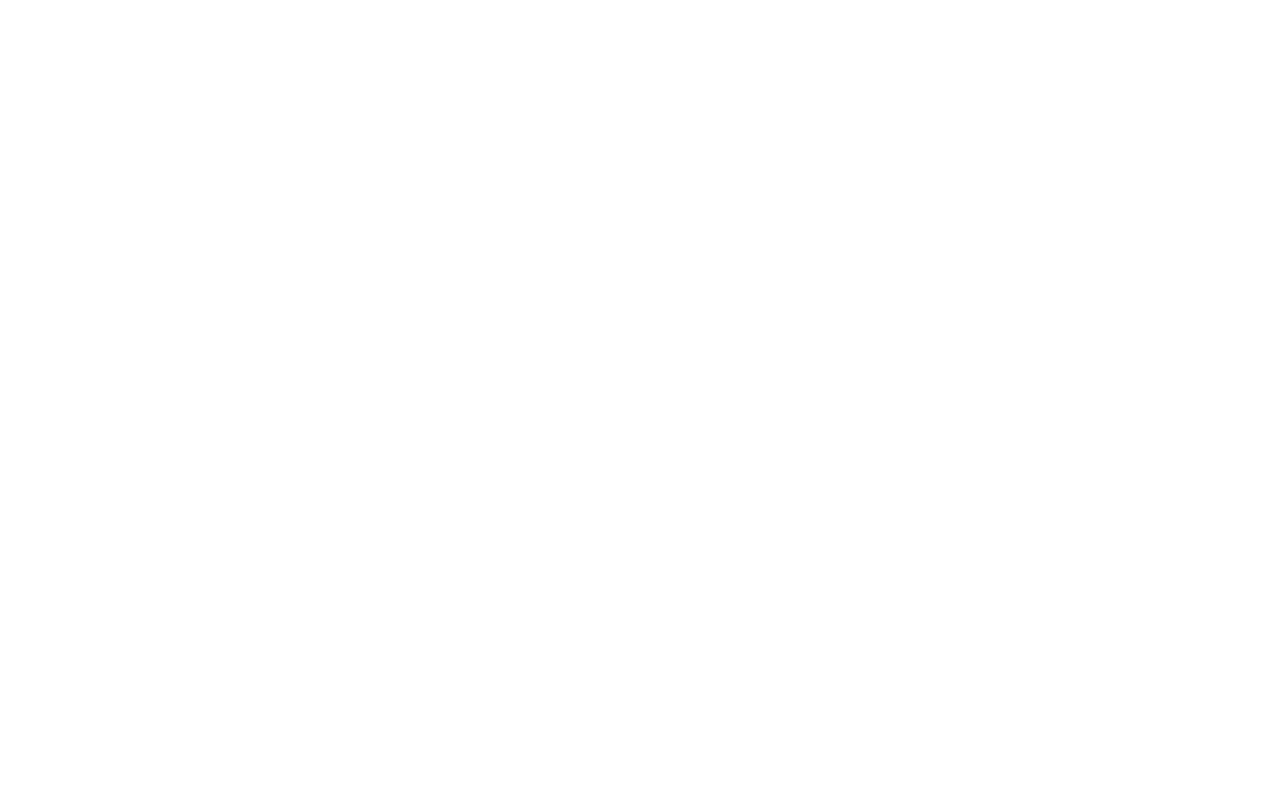
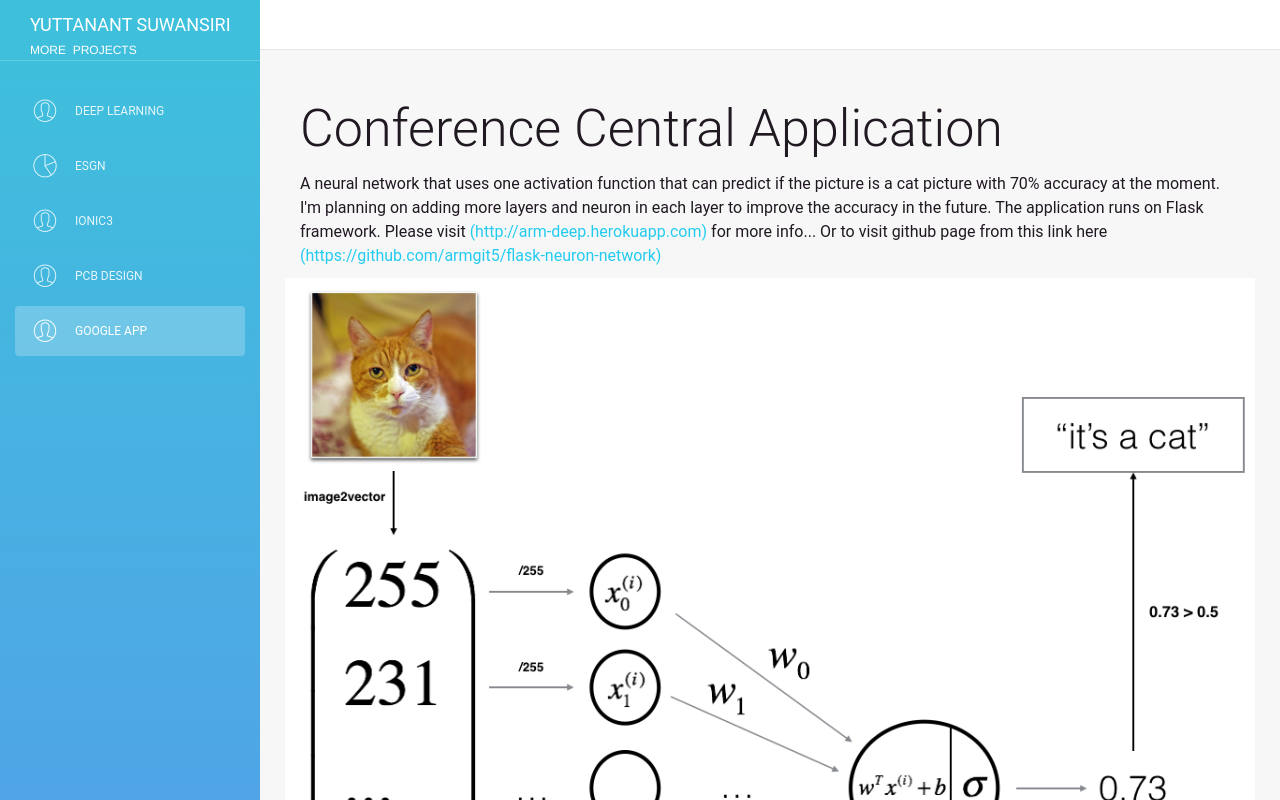
Before and after one commit to armgit5/ArmSite, an Angular app: page /projects/google-app in a window 1280 px wide. Before the commit this address led to /. Built offline with nearby package versions, Linux system fonts and the light colour scheme.

Commit message:
added google app project

```diff
--- /dev/null
+++ b/src/app/projects/google-app/google-app.component.html
@@ -0,0 +1,23 @@
+<div class="container">
+  <h1>Conference Central Application</h1>
+
+  <p>
+    A neural network that uses one activation function that can predict if the picture is a cat picture with 70%
+    accuracy at the moment. I'm planning on adding more layers and neuron in each layer to improve the accuracy in the future.
+    The application runs on Flask framework.
+    Please visit <a href="http://arm-deep.herokuapp.com" target="_blank">(http://arm-deep.herokuapp.com)</a> for more info...
+    Or to visit github page from this link here <a href="https://github.com/armgit5/flask-neuron-network" target="_blank">(https://github.com/armgit5/flask-neuron-network)</a>
+  </p>
+
+  <div class="row">
+    <div class="col">
+      <img style="width:100%" src="../../../assets/img/arm/deep-learning/LogReg_kiank.png">
+    </div>
+  </div>
+  <br />
+  <div class="row">
+    <div class="col">
+      <img style="width:100%" src="../../../assets/img/arm/deep-learning/application.png">
+    </div>
+  </div>
+</div>
--- /dev/null
+++ b/src/app/projects/google-app/google-app.component.ts
@@ -0,0 +1,15 @@
+import { Component, OnInit, ViewChild } from '@angular/core';
+
+declare var $: any;
+
+@Component({
+  selector: 'app-google-app',
+  templateUrl: './google-app.component.html',
+  styleUrls: ['../projects.component.css',
+  '../animate.min.css',
+  '../demo.css',
+  '../light-bootstrap-dashboard.css']
+})
+export class GoogleAppComponent {
+
+}
--- a/src/app/projects/projects-routing.module.ts
+++ b/src/app/projects/projects-routing.module.ts
@@ -7,6 +7,7 @@ import { DeepLearningComponent } from './deep-learning/deep-learning.component';
 import { EsgnComponent } from './esgn/esgn.component';
 import { IonicComponent } from './ionic/ionic.component';
 import { PcbComponent } from './pcb/pcb.component';
+import { GoogleAppComponent } from './google-app/google-app.component';
 
 const adminRoutes: Routes = [
   { path: '', component: ProjectsComponent, children: [
@@ -25,6 +26,10 @@ const adminRoutes: Routes = [
     {
       path: 'pcb',
       component: PcbComponent
+    },
+    {
+      path: 'google-app',
+      component: GoogleAppComponent
     }
   ]}
 ];
--- a/src/app/projects/projects.module.ts
+++ b/src/app/projects/projects.module.ts
@@ -12,6 +12,7 @@ import { EsgnComponent } from './esgn/esgn.component';
 import { ProjectsRoutingModule } from './projects-routing.module';
 import { IonicComponent } from './ionic/ionic.component';
 import { PcbComponent } from './pcb/pcb.component';
+import { GoogleAppComponent } from './google-app/google-app.component';
 
 @NgModule({
 
@@ -23,7 +24,8 @@ import { PcbComponent } from './pcb/pcb.component';
     DeepLearningComponent,
     EsgnComponent,
     IonicComponent,
-    PcbComponent
+    PcbComponent,
+    GoogleAppComponent
   ],
   imports: [
     CommonModule,
--- a/src/app/projects/shared/navbar/navbar.component.ts
+++ b/src/app/projects/shared/navbar/navbar.component.ts
@@ -3,6 +3,7 @@ import {Location, LocationStrategy, PathLocationStrategy} from '@angular/common'
 
 @Component({
     moduleId: module.id,
+    // tslint:disable-next-line:component-selector
     selector: 'navbar-cmp',
     templateUrl: 'navbar.component.html',
     styleUrls: ['../../projects.component.css',
--- a/src/app/projects/sidebar/sidebar.component.html
+++ b/src/app/projects/sidebar/sidebar.component.html
@@ -16,30 +16,47 @@
     </div>
 
     <ul class="nav">
+
+      <!-- Deep Learning project -->
       <li routerLinkActive="active">
         <a [routerLink]="['/projects/deep-learning']">
           <i class="pe-7s-user"></i>
           <p>Deep Learning</p>
         </a>
       </li>
+
+      <!-- ESGN project -->
       <li routerLinkActive="active" [routerLinkActiveOptions]="{exact:true}">
         <a [routerLink]="['/projects/esgn']">
           <i class="pe-7s-graph"></i>
           <p>ESGN</p>
         </a>
       </li>
+
+      <!-- Ionic project -->
       <li routerLinkActive="active">
         <a [routerLink]="['/projects/ionic']">
           <i class="pe-7s-user"></i>
           <p>Ionic3</p>
         </a>
       </li>
+
+      <!-- PCB project -->
       <li routerLinkActive="active">
-          <a [routerLink]="['/projects/pcb']">
-            <i class="pe-7s-user"></i>
-            <p>PCB Design</p>
-          </a>
-        </li>
+        <a [routerLink]="['/projects/pcb']">
+          <i class="pe-7s-user"></i>
+          <p>PCB Design</p>
+        </a>
+      </li>
+
+      <!-- Google app project -->
+      <li routerLinkActive="active">
+        <a [routerLink]="['/projects/google-app']">
+          <i class="pe-7s-user"></i>
+          <p>Google App</p>
+        </a>
+      </li>
+
     </ul>
   </div>
 </div>
--- a/src/app/projects/sidebar/sidebar.component.ts
+++ b/src/app/projects/sidebar/sidebar.component.ts
@@ -2,6 +2,7 @@ import { Component, OnInit } from '@angular/core';
 
 @Component({
     moduleId: module.id,
+    // tslint:disable-next-line:component-selector
     selector: 'sidebar-cmp',
     templateUrl: 'sidebar.component.html',
     styleUrls: ['../projects.component.css',
```
